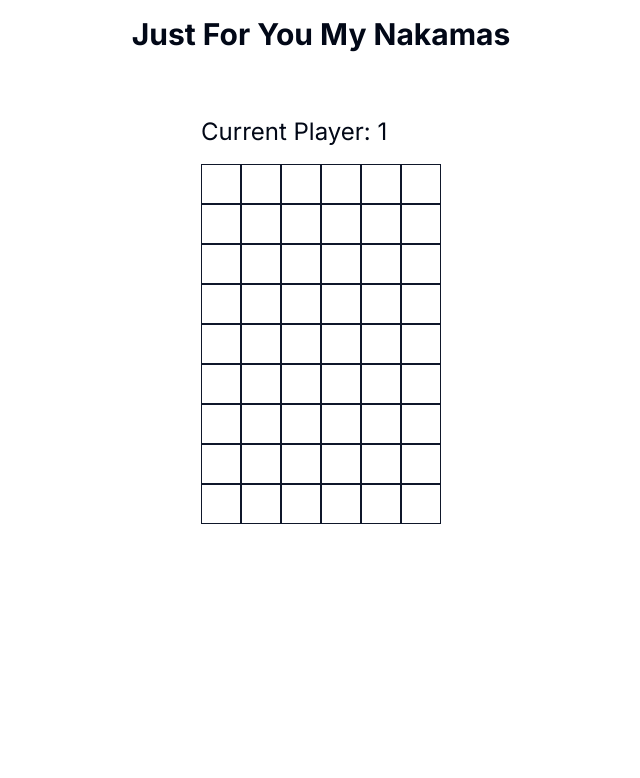
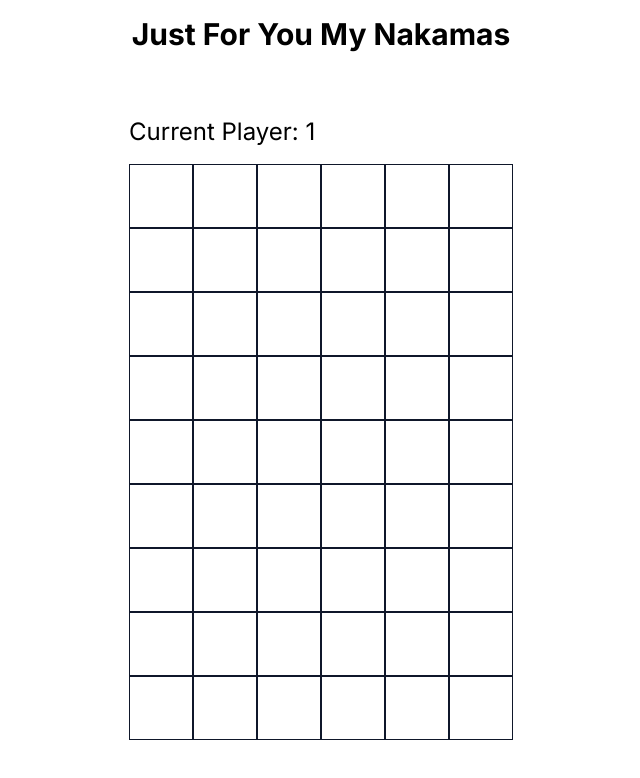
Before and after one commit to Atharva0506/chain-reaction, a Next.js app: page /game in a window 1280 px wide. Both pictures are taken after a click on the button "Start Game". Shown: the top 778 px of the page, without its empty margins (319-959 px from the left). Built offline with nearby package versions, Linux system fonts and the light colour scheme.

Commit message:
adding some temp annimations

```diff
--- a/src/app/globals.css
+++ b/src/app/globals.css
@@ -65,12 +65,30 @@
       --ring: 212.7 26.8% 83.9%;
     }
   }
-
-  @layer base {
-    * {
-      @apply border-border;
+  @keyframes pulse {
+    0%, 100% {
+      transform: scale(1);
     }
-    body {
-      @apply bg-background text-foreground;
+    50% {
+      transform: scale(1.2);
     }
   }
+
+  @keyframes explode {
+    0% {
+      opacity: 1;
+      transform: scale(1);
+    }
+    100% {
+      opacity: 0;
+      transform: scale(2);
+    }
+  }
+
+  .atom {
+    animation: pulse 1s infinite;
+  }
+
+  .atom.explode {
+    animation: explode 0.5s forwards;
+  }
--- a/src/components/Cell.tsx
+++ b/src/components/Cell.tsx
@@ -9,15 +9,14 @@ interface CellProps {
   atoms: number;
 }
 
-
 const playerColors = [
-  "bg-white",
-  "bg-red-500",
-  "bg-blue-500",
-  "bg-green-500",
-  "bg-yellow-500",
-  "bg-purple-500",]
-
+  "white",
+  "red",
+  "blue",
+  "green",
+  "yellow",
+  "purple",
+];
 
 const Cell: React.FC<CellProps> = ({
   row,
@@ -33,18 +32,36 @@ const Cell: React.FC<CellProps> = ({
     }
   };
 
+  const renderAtoms = () => {
+    const atomElements = [];
+    for (let i = 0; i < atoms; i++) {
+      atomElements.push(
+        <circle
+          key={i}
+          cx="50%"
+          cy="50%"
+          r="10"
+          fill={playerColors[player]}
+          className="atom animate-pulse"
+          style={{
+            transform: `translate(${Math.random() * 20 - 10}px, ${Math.random() * 20 - 10}px)`,
+          }}
+        />
+      );
+    }
+    return atomElements;
+  };
+
   return (
     <div
-      className={`w-10 h-10 border border-[#0f172a] cursor-pointer ${
+      className={`w-16 h-16 border border-[#0f172a] cursor-pointer relative flex items-center justify-center ${
         playerColors[player]
       }`}
       onClick={handleClick}
     >
-      {atoms > 0 && (
-        <div className="w-full h-full flex justify-center items-center">
-          {atoms}
-        </div>
-      )}
+      <svg className="w-full h-full">
+        {renderAtoms()}
+      </svg>
     </div>
   );
 };
```
